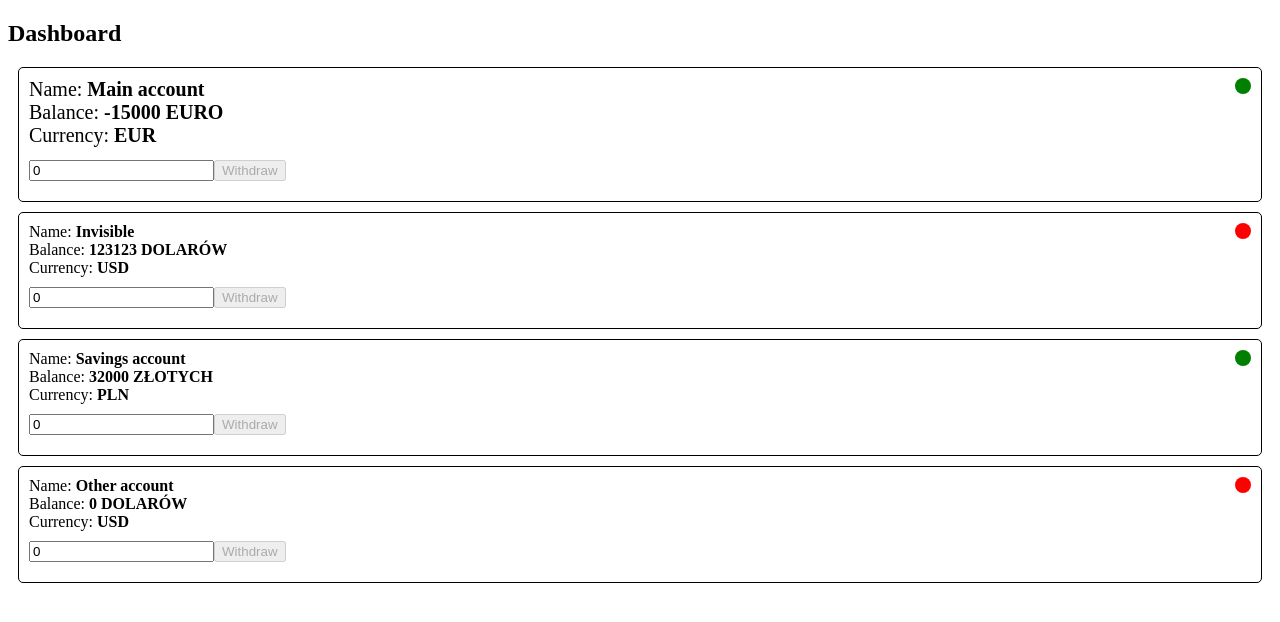
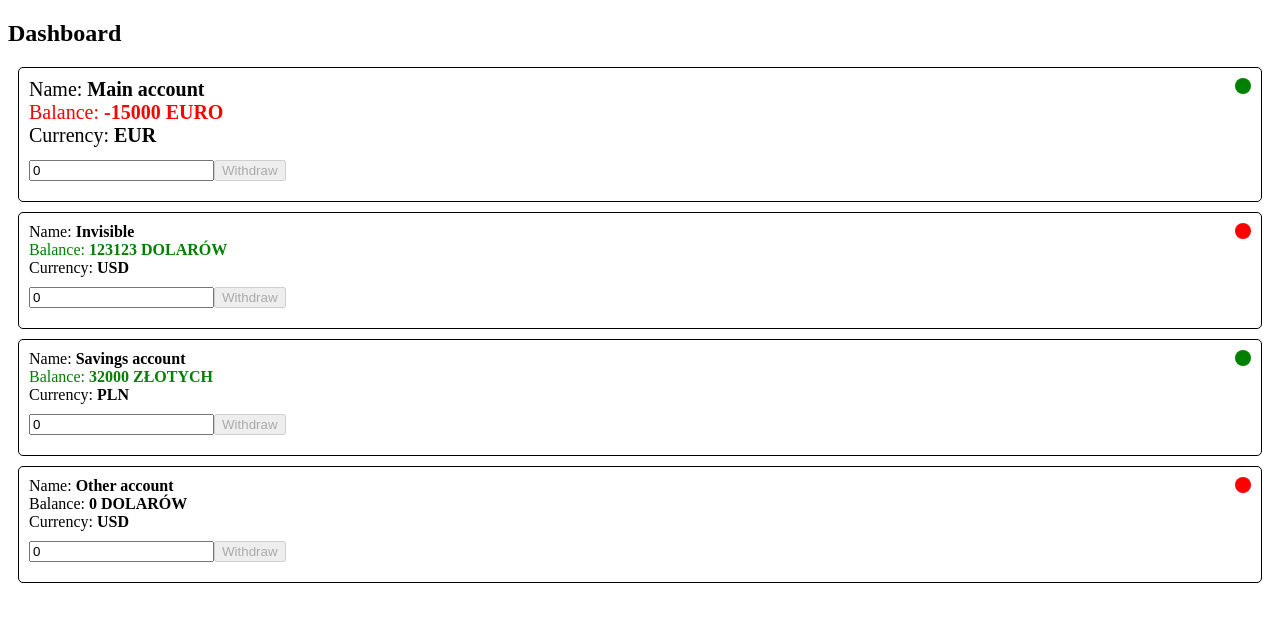
Before and after one commit to Endrjuuuu/myBankApp, an Angular app: page /dashboard in a window 1280 px wide. Shown: the top 622 px of the page. Built offline with nearby package versions, Linux system fonts and the light colour scheme.

Commit message:
feat: enhance bank account component with balance display logic and update page title

```diff
--- a/src/app/pages/dashboard/components/bank-account/bank-account.component.html
+++ b/src/app/pages/dashboard/components/bank-account/bank-account.component.html
@@ -6,10 +6,10 @@
     class="bank-account__status"
     [class]="'bank-account__status--' + account.status"
   ></div>
-  <div class="bank-account__balance">
+  <div [ngClass]="{'bank-account__balance--positive': balance > 0, 'bank-account__balance--negative': balance < 0,}" class="bank-account__balance">
     Balance:
     <span class="font-weight-bold">{{
-      account.balance | balance : account.currency : true
+      balance | balance : account.currency : true
     }}</span>
   </div>
   <div class="bank-account__currency">
--- a/src/app/pages/dashboard/components/bank-account/bank-account.component.scss
+++ b/src/app/pages/dashboard/components/bank-account/bank-account.component.scss
@@ -4,6 +4,18 @@
   padding: 10px;
   margin: 10px;
   position: relative;
+
+  & &__balance {
+    color: black;
+
+    &--positive {
+      color: green;
+    }
+
+    &--negative {
+      color: red;
+    }
+  }
 
   & &__status {
     position: absolute;
--- a/src/app/pages/dashboard/components/bank-account/bank-account.component.ts
+++ b/src/app/pages/dashboard/components/bank-account/bank-account.component.ts
@@ -32,6 +32,18 @@ export class BankAccountComponent implements OnInit, OnDestroy {
   form!: FormGroup;
   showWithdrawWarning = false;
 
+  get withdrawControl(): FormControl {
+    return this.form.get('withdraw') as FormControl;
+  }
+
+  get withdrawControlValue(): number {
+    return this.withdrawControl.value;
+  }
+
+  get balance(): number {
+    return this.account.balance;
+  }
+
   ngOnInit(): void {
     this.form = new FormGroup({
       withdraw: new FormControl(0, {
@@ -54,14 +66,6 @@ export class BankAccountComponent implements OnInit, OnDestroy {
     this.destroy$.next();
   }
 
-  get withdrawControl(): FormControl {
-    return this.form.get('withdraw') as FormControl;
-  }
-
-  get withdrawControlValue(): number {
-    return this.withdrawControl.value;
-  }
-
   withdrawMoney() {
     this.withdrawMoney$.next(this.withdrawControlValue);
     this.withdrawControl.setValue(null);
--- a/src/index.html
+++ b/src/index.html
@@ -2,7 +2,7 @@
 <html lang="en">
 <head>
   <meta charset="utf-8">
-  <title>MyBankApp</title>
+  <title>MyBank</title>
   <base href="/">
   <meta name="viewport" content="width=device-width, initial-scale=1">
   <link rel="icon" type="image/x-icon" href="favicon.ico">
```
